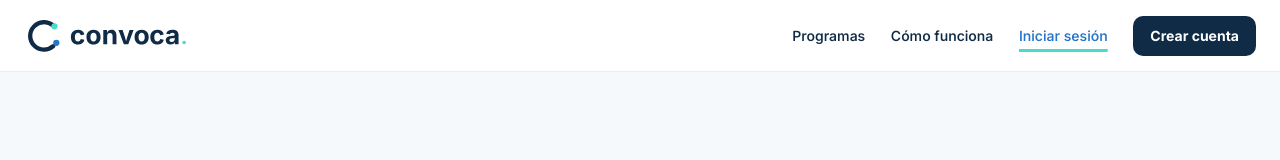
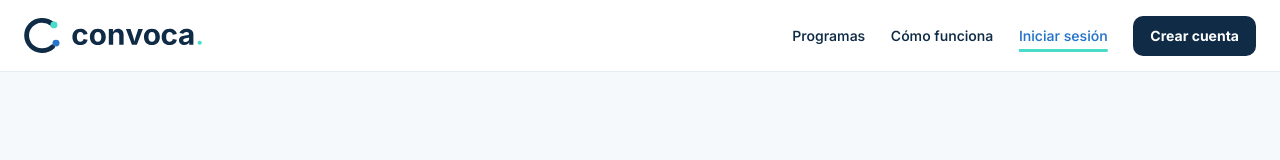
Before and after one commit to denysbuedo/admision-enlinea, a Next.js app: page /login in a window 1280 px wide. Shown: the top 160 px of the page. Built offline with nearby package versions, Linux system fonts and the light colour scheme.

Commit message:
fix: align CONVOCA header content and optical logo geometry

```diff
--- a/src/app/reduniv-nav.css
+++ b/src/app/reduniv-nav.css
@@ -22,11 +22,11 @@
   border-bottom: 1px solid var(--ru-line);
 }
 .ru-header__inner {
-  width: 100%;
+  width: min(var(--ru-container), calc(100% - 48px));
   max-width: var(--ru-container);
   min-height: calc(var(--ru-header-height) - 1px);
   margin-inline: auto;
-  padding-inline: 24px;
+  padding-inline: 0;
   display: flex;
   align-items: center;
   justify-content: space-between;
@@ -61,10 +61,14 @@
 .ru-header a:focus-visible, .ru-header__toggle:focus-visible { outline: 3px solid var(--ru-action); outline-offset: 4px; }
 .ru-header__toggle { display: none; border: 1px solid var(--ru-line); color: var(--ru-brand); background: var(--ru-white); font: inherit; border-radius: 9px; width: 44px; height: 44px; cursor: pointer; }
 @media (max-width: 760px) {
-  .ru-header__inner { min-height: calc(var(--ru-header-mobile) - 1px); padding-inline: 16px; gap: 12px; }
+  .ru-header__inner { width: calc(100% - 32px); min-height: calc(var(--ru-header-mobile) - 1px); gap: 12px; }
   .ru-header__toggle { display: inline-flex; align-items: center; justify-content: center; margin-left: auto; }
   .ru-header__nav { display: none; position: absolute; z-index: 20; inset: 100% 0 auto 0; background: var(--ru-white); border-bottom: 1px solid var(--ru-line); padding: 12px 16px 18px; flex-direction: column; align-items: stretch; gap: 8px; box-shadow: 0 14px 22px #102b461a; }
   .ru-header.is-open .ru-header__nav { display: flex; }
   .ru-header__nav .ru-header__link { display: block; min-height: 44px; padding: 10px 6px; }
   .ru-header__cta { display: flex; min-height: 42px; font-size: 13px; padding: 0 12px; }
 }
+
+/* Optical logo dimensions use the tightly framed vector, not its original canvas. */
+.ru-header__brand .brand-logo { display: block; width: auto; min-width: 0; height: 36px; }
+@media (max-width: 760px) { .ru-header__brand .brand-logo { height: 32px; } }
--- a/src/components/Brand.tsx
+++ b/src/components/Brand.tsx
@@ -1,5 +1,5 @@
 import Image from "next/image";
 
-export default function Brand({ inverse = false }: { inverse?: boolean }) {
-  return <Image src={inverse ? "/brand/logo-inverse.svg" : "/brand/logo.svg"} alt="CONVOCA" width={168} height={48} className="brand-logo" priority />;
+export default function Brand({ inverse = false, navigation = false }: { inverse?: boolean; navigation?: boolean }) {
+  return <Image src={navigation ? "/brand/logo-navigation.svg" : inverse ? "/brand/logo-inverse.svg" : "/brand/logo.svg"} alt="CONVOCA" width={navigation ? 514 : 168} height={navigation ? 104 : 48} className="brand-logo" priority />;
 }
--- a/src/components/PublicHeader.tsx
+++ b/src/components/PublicHeader.tsx
@@ -49,7 +49,7 @@ function PublicNavigation({ pathname }: { pathname: string }) {
       if (!event.currentTarget.contains(event.relatedTarget)) setOpen(false);
     }}>
       <div className="ru-header__inner">
-        <Link href="/" className="ru-header__brand" aria-label="CONVOCA · Inicio" onClick={() => setOpen(false)}><Brand /></Link>
+        <Link href="/" className="ru-header__brand" aria-label="CONVOCA · Inicio" onClick={() => setOpen(false)}><Brand navigation /></Link>
         <button ref={toggle} type="button" className="ru-header__toggle" aria-controls="public-navigation" aria-expanded={open} aria-label={open ? "Cerrar menú" : "Abrir menú"} onClick={() => setOpen(!open)}>
           {open ? <X size={22} aria-hidden="true" /> : <Menu size={22} aria-hidden="true" />}
         </button>
```
Also changed, not shown: .kilocode/rules/memory-bank/context.md, public/brand/logo-navigation.svg (added), 1 other file (tests, documents, lock files or other folders).
